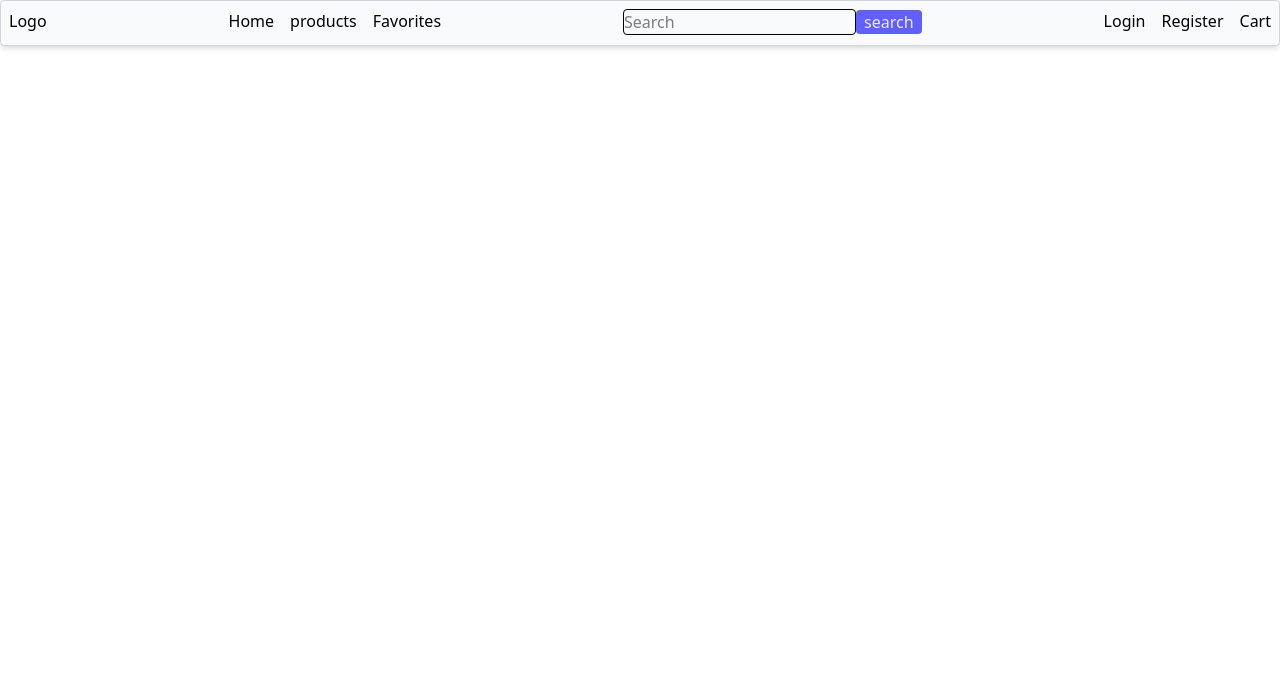
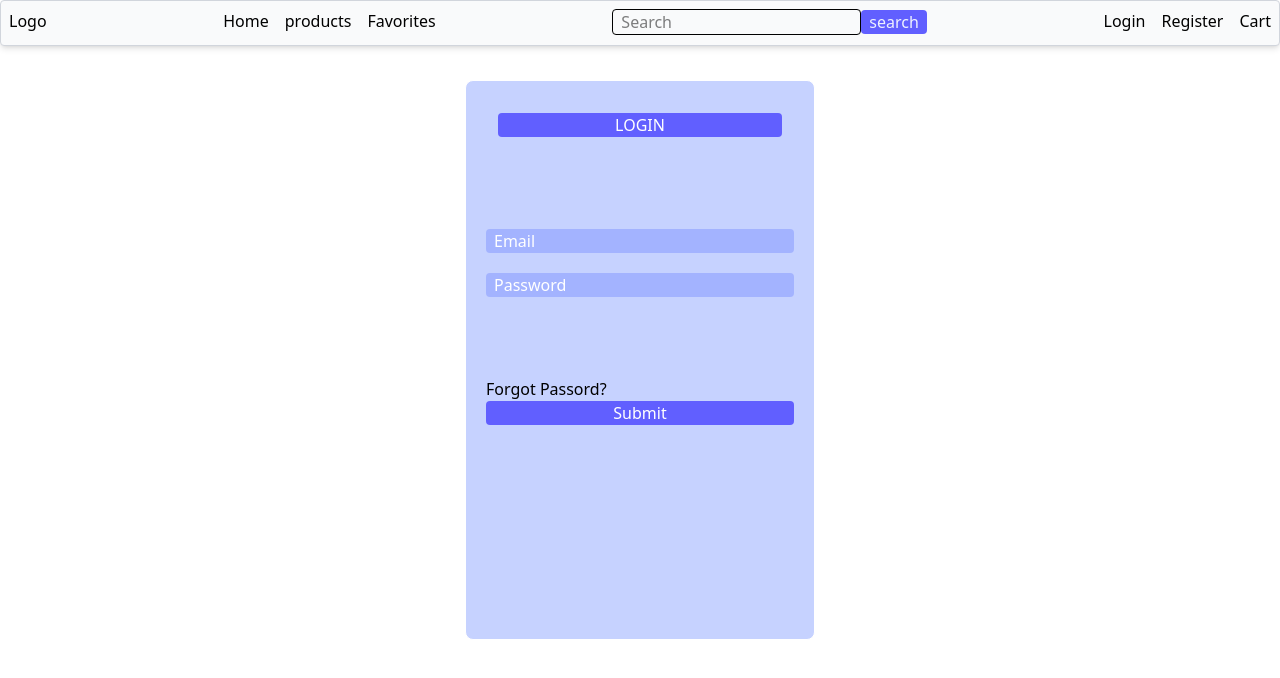
Before and after one commit to sphumelelendlovu26/ecommerce-react-tailwind, a React (Vite) app: page /login in a window 1280 px wide. Shown: the top 678 px of the page. Built offline with nearby package versions, Linux system fonts and the light colour scheme.

Commit message:
Add animated ProductList and fix Navbar

```diff
--- a/package.json
+++ b/package.json
@@ -11,6 +11,7 @@
   },
   "dependencies": {
     "@tailwindcss/vite": "^4.1.11",
+    "framer-motion": "^12.23.12",
     "keen-slider": "^6.8.6",
     "react": "^19.1.0",
     "react-dom": "^19.1.0",
--- a/src/App.jsx
+++ b/src/App.jsx
@@ -1,15 +1,17 @@
-import { BrowserRouter, Route, Routes } from "react-router-dom";
+import { BrowserRouter, Route, Routes, useLocation } from "react-router-dom";
 import Home from "./pages/Home.jsx";
 import Navbar from "./pages/HomeComponents/NavBar.jsx";
 import { useState } from "react";
 import ProductList from "./pages/Products.jsx";
+import Login from "./pages/Login.jsx";
+import { motion, AnimatePresence } from "framer-motion";
 
-function App() {
-  const [userInput, setUserInput] = useState("");
+function AnimatedPages({ userInput, setUserInput }) {
+  const location = useLocation(null);
+
   return (
-    <BrowserRouter>
-      <Navbar userInput={userInput} setUserInput={setUserInput} />
-      <Routes>
+    <AnimatePresence>
+      <Routes location={location} key={location.pathname}>
         <Route path="/" element={<Home />}></Route>
         <Route
           path="/products"
@@ -17,7 +19,18 @@ function App() {
             <ProductList userInput={userInput} setUserInput={setUserInput} />
           }
         ></Route>
+        <Route path="/login" element={<Login />}></Route>
       </Routes>
+    </AnimatePresence>
+  );
+}
+
+function App() {
+  const [userInput, setUserInput] = useState("");
+  return (
+    <BrowserRouter>
+      <Navbar userInput={userInput} setUserInput={setUserInput} />
+      <AnimatedPages userInput={userInput} setUserInput={setUserInput} />
     </BrowserRouter>
   );
 }
--- a/src/index.css
+++ b/src/index.css
@@ -1,4 +1,5 @@
 @import "tailwindcss";
+
 * {
   margin: 0;
   padding: 0;
@@ -18,7 +19,7 @@
 }
 
 .underliner {
-  @apply border-2 border-indigo-600 rounded w-0 transform -translate-x-[10px] transition-all duration-300;
+  @apply border-2 border-indigo-500 rounded w-0 transform -translate-x-[10px] transition-all duration-300;
 }
 
 .link:hover > .underliner {
@@ -27,3 +28,35 @@
 button {
   @apply px-2 text-center;
 }
+.loginForm {
+  @apply my-10 p-5 bg-indigo-200 backdrop-blur-lg border-white flex flex-col;
+}
+.loginForm h2 {
+  @apply m-3 text-white bg-indigo-500 rounded;
+}
+input:focus + label,
+input:invalid + label {
+  transform: translateY(-20px);
+  pointer-events: none;
+}
+.inputsContainer {
+  @apply my-20;
+}
+input {
+  @apply px-2;
+}
+.inputs {
+  @apply my-4;
+}
+label {
+  color: white;
+}
+nav {
+  position: fixed;
+  top: 0;
+  left: 0;
+  width: 100%;
+}
+.page {
+  @apply pt-10;
+}
--- a/src/pages/Home.jsx
+++ b/src/pages/Home.jsx
@@ -1,12 +1,22 @@
-import Promo from "./HomeComponents/Promo";
-import Popular from "./HomeComponents/PopularList";
+import { motion } from "framer-motion";
+import ImageCarousel from "./HomeComponents/ImageCarousel.jsx";
 
 const Home = () => {
+  const cardContainerVariants = {
+    animate: {
+      transition: {
+        staggerChildren: 0.3,
+      },
+    },
+  };
+
   return (
-    <main className="grid grid-cols-2">
-      <Promo />
-      <Popular />
-    </main>
+    <motion.main
+      variants={cardContainerVariants}
+      className="grid grid-cols-2 grid-rows-1"
+    >
+      <ImageCarousel />
+    </motion.main>
   );
 };
 export default Home;
--- /dev/null
+++ b/src/pages/HomeComponents/ImageCarousel.jsx
@@ -0,0 +1,61 @@
+import { useState, useEffect } from "react";
+
+const ImageCarousel = () => {
+  const [promos, setPromos] = useState([]);
+  const [index, setIndex] = useState(0);
+
+  useEffect(() => {
+    const fetchPromos = async () => {
+      const response = await fetch("https://dummyjson.com/products");
+      const data = await response.json();
+
+      const sortedPromos = data.products
+        .filter((product) => product.discountPercentage > 0)
+        .sort((a, b) => b.discountPercentage - a.discountPercentage);
+
+      setPromos(sortedPromos.slice(0, 10));
+    };
+
+    fetchPromos();
+  }, []);
+
+  useEffect(() => {
+    if (promos.length === 0) return;
+
+    const interval = setInterval(() => {
+      setIndex((prev) => (prev + 1) % promos.length);
+    }, 10000);
+
+    return () => clearInterval(interval);
+  }, [promos]);
+
+  if (promos.length === 0 || !promos[index]) {
+    return (
+      <section className="col-span-1 row-span-2 animate-pulse">
+        <div className="w-full h-48 bg-gray-200 rounded-xl mb-2" />
+        <div className="h-4 bg-gray-300 rounded w-3/4 mx-auto" />
+      </section>
+    );
+  }
+
+  const currentPromo = promos[index];
+
+  return (
+    <section className=" col-span-1 row-span-1">
+      <div className="w-full h-48 relative ">
+        <h2 className="text-lg font-bold mb-2 text-center">Promotions</h2>
+        <img
+          src={currentPromo.images[0] || ""}
+          alt={currentPromo.title}
+          className="w-full  object-cover rounded-xl transition-opacity duration-700 ease-in-out"
+          loading="lazy"
+        />
+        <span className="bg-red-600 absolute top-4 right-0 rounded p text-white">
+          -{currentPromo.discountPercentage} OFF
+        </span>
+      </div>
+    </section>
+  );
+};
+
+export default ImageCarousel;
--- a/src/pages/HomeComponents/NavBar.jsx
+++ b/src/pages/HomeComponents/NavBar.jsx
@@ -10,7 +10,7 @@ const Navbar = ({ userInput, setUserInput }) => {
     }
   }, []);
   return (
-    <nav className="flex justify-between contentContainer flex-rows col-span-2 w-aut  ">
+    <nav className="flex justify-between contentContainer flex-rows col-span-2 fixed top-0  left-0 z-50 ">
       <h1>Logo</h1>
       <div className="flex gap-4">
         <Link to="/" className="link">
@@ -44,7 +44,7 @@ const Navbar = ({ userInput, setUserInput }) => {
         </button>
       </div>
       <div className="flex gap-4">
-        <Link className="link">
+        <Link className="link" to="/login">
           Login<span className="underliner"></span>
         </Link>
         <Link className="link">
--- a/src/pages/HomeComponents/Promo.jsx
+++ /dev/null
@@ -1,34 +0,0 @@
-import { useState, useEffect } from "react";
-import { useKeenSlider } from "keen-slider/react";
-import ProductCard from "../ProductCard";
-import "keen-slider/keen-slider.min.css";
-
-const Promo = () => {
-  const [promos, setPromos] = useState([]);
-
-  useEffect(() => {
-    const fetchPromos = async () => {
-      const response = await fetch("https://dummyjson.com/products");
-      const data = await response.json();
-
-      const filtered = data.products.filter(
-        (product) => product.discountPercentage
-      );
-      setPromos(filtered);
-    };
-    fetchPromos();
-  }, []);
-
-  return (
-    <section className="shadow col-span-2">
-      <h2>Promotions</h2>
-
-      {promos.map((promo) => (
-        <div key={promo.id} className="keen-slider__slide">
-          <ProductCard product={promo} />
-        </div>
-      ))}
-    </section>
-  );
-};
-export default Promo;
--- /dev/null
+++ b/src/pages/Login.jsx
@@ -0,0 +1,42 @@
+const Login = () => {
+  return (
+    <main className="page">
+      <form
+        action=""
+        className="border max-w-[600px] h-140 w-[350px]  rounded-lg justify-self-center loginForm "
+      >
+        <h2 className="text-center  ">LOGIN</h2>
+        <div className="flex flex-col gap-5 items-center inputsContainer">
+          <div className=" w-full relative w">
+            <input
+              type="text"
+              id="email"
+              className=" w-full rounded border-indigo-500 outline-0 bg-indigo-300 text-white "
+            />
+            <label className="absolute left-2 transition-all" htmlFor="email">
+              Email
+            </label>
+          </div>
+          <div className=" w-full relative">
+            <input
+              type="password"
+              id="password"
+              className=" w-full rounded border-indigo-500 outline-0 bg-indigo-300 text-white"
+            />
+            <label
+              htmlFor="Password"
+              className="absolute left-2 transition-all"
+            >
+              Password
+            </label>
+          </div>
+        </div>
+        <p>Forgot Passord?</p>
+        <button type="submit" className="bg-indigo-500 text-white rounded">
+          Submit
+        </button>
+      </form>
+    </main>
+  );
+};
+export default Login;
--- a/src/pages/ProductCard.jsx
+++ b/src/pages/ProductCard.jsx
@@ -1,15 +1,23 @@
-const ProductCard = ({ product }) => {
+import { motion } from "framer-motion";
+
+motion;
+
+const ProductCard = ({ product, ...motionProps }) => {
   return (
-    <div className="shadow-md rounded-xl flex flex-col hover:cursor-pointer hover:shadow-indigo-500 transition-all duration-300">
+    <motion.div
+      {...motionProps}
+      className="shadow-md rounded-xl flex flex-col hover:cursor-pointer hover:shadow-indigo-500 transition-all duration-300"
+    >
       <img
         src={product.thumbnail}
+        loading="lazy"
         alt={product.title}
         className="size-20 sm:size-40 object-cover mb-2 align-middle "
         style={{ alignSelf: "center" }}
       />
       <h2 className="font-bold text-center">{product.title}</h2>
       <p className="text-gray-600 font-bold text-center">$ {product.price}</p>
-    </div>
+    </motion.div>
   );
 };
 export default ProductCard;
--- a/src/pages/Products.jsx
+++ b/src/pages/Products.jsx
@@ -1,11 +1,16 @@
 import { useEffect, useState } from "react";
 import ProductCard from "./ProductCard";
+
+import { motion } from "framer-motion";
+
+const MotionProductCard = motion(ProductCard);
 
 const ProductList = ({ userInput }) => {
   const [products, setProducts] = useState([]);
 
   useEffect(() => {
     const fetchProducts = async () => {
+      try {
         const url = userInput
           ? `https://dummyjson.com/products/search?q=${userInput}`
           : "https://dummyjson.com/products";
@@ -14,16 +19,43 @@ const ProductList = ({ userInput }) => {
         const data = await response.json();
         setProducts(data.products);
         console.log(data);
+      } catch (error) {
+        console.log(error);
+      }
     };
     fetchProducts();
   }, [userInput]);
 
+  const cardContainerVariants = {
+    animate: {
+      transition: {
+        staggerChildren: 0.3,
+      },
+    },
+  };
+
+  const cardVariants = {
+    initial: { opacity: 0, x: 20 },
+    animate: { opacity: 1, x: 0 },
+    exit: { opacity: 0, x: -20 },
+  };
   return (
-    <div className="grid grid-cols-2 sm:grid-cols-3 md:grid-cols-4 place-content-center gap-2">
+    <motion.div
+      variants={cardContainerVariants}
+      initial="initial"
+      animate="animate"
+      transition={{ type: "tween", ease: "easeOut" }}
+      exit={{ opacity: 0, x: -20 }}
+      className="grid page grid-cols-2 sm:grid-cols-3 md:grid-cols-4 place-content-center gap-2 overflow-hidden"
+    >
       {products.map((product) => (
-        <ProductCard key={product.id} product={product}></ProductCard>
+        <MotionProductCard
+          variants={cardVariants}
+          key={product.id}
+          product={product}
+        ></MotionProductCard>
       ))}
-    </div>
+    </motion.div>
   );
 };
 
```
Also changed, not shown: src/Modal.jsx (added), src/pages/HomeComponents/Products.jsx (deleted), 1 other file (tests, documents, lock files or other folders). Lines whose indentation alone changed are shown as unchanged.
